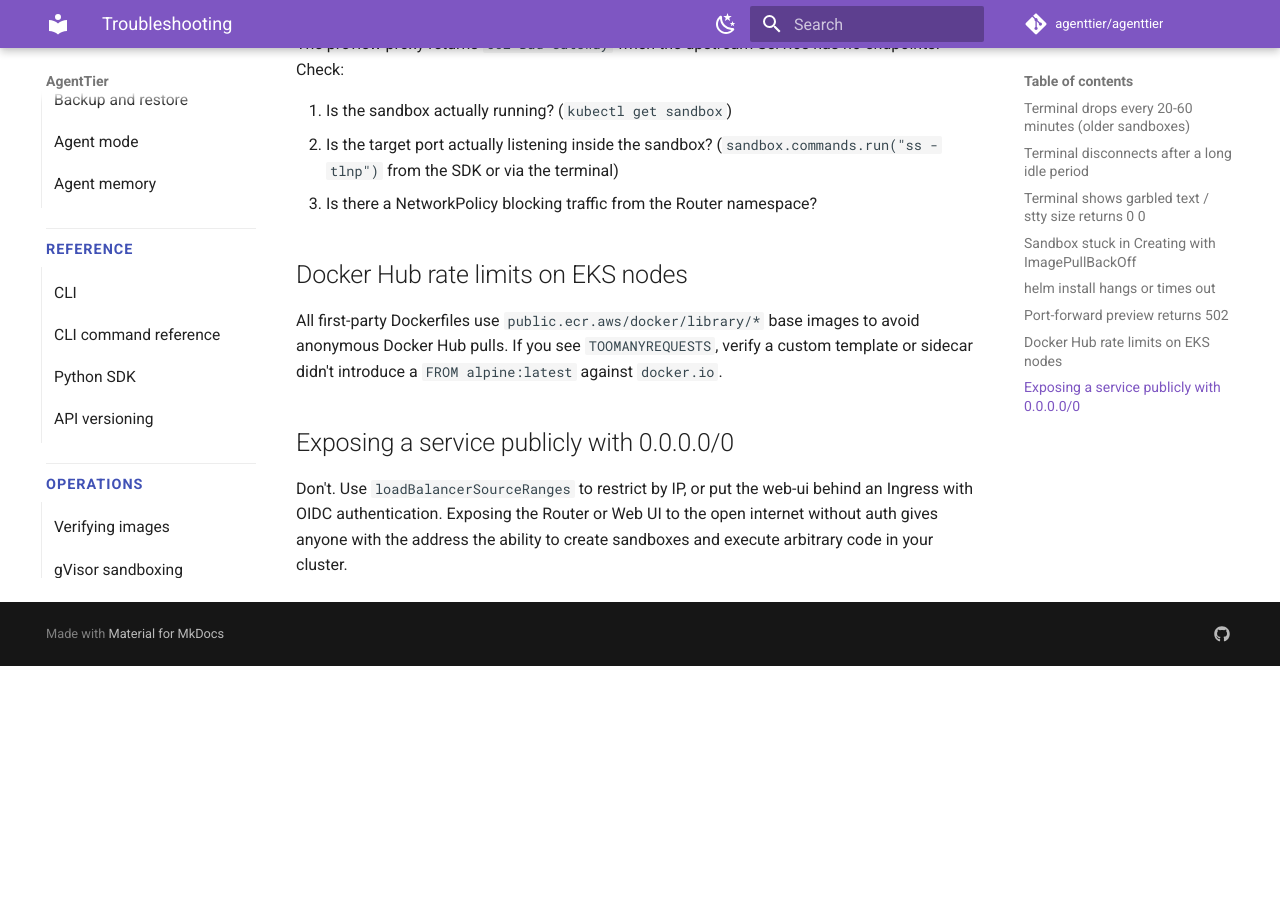
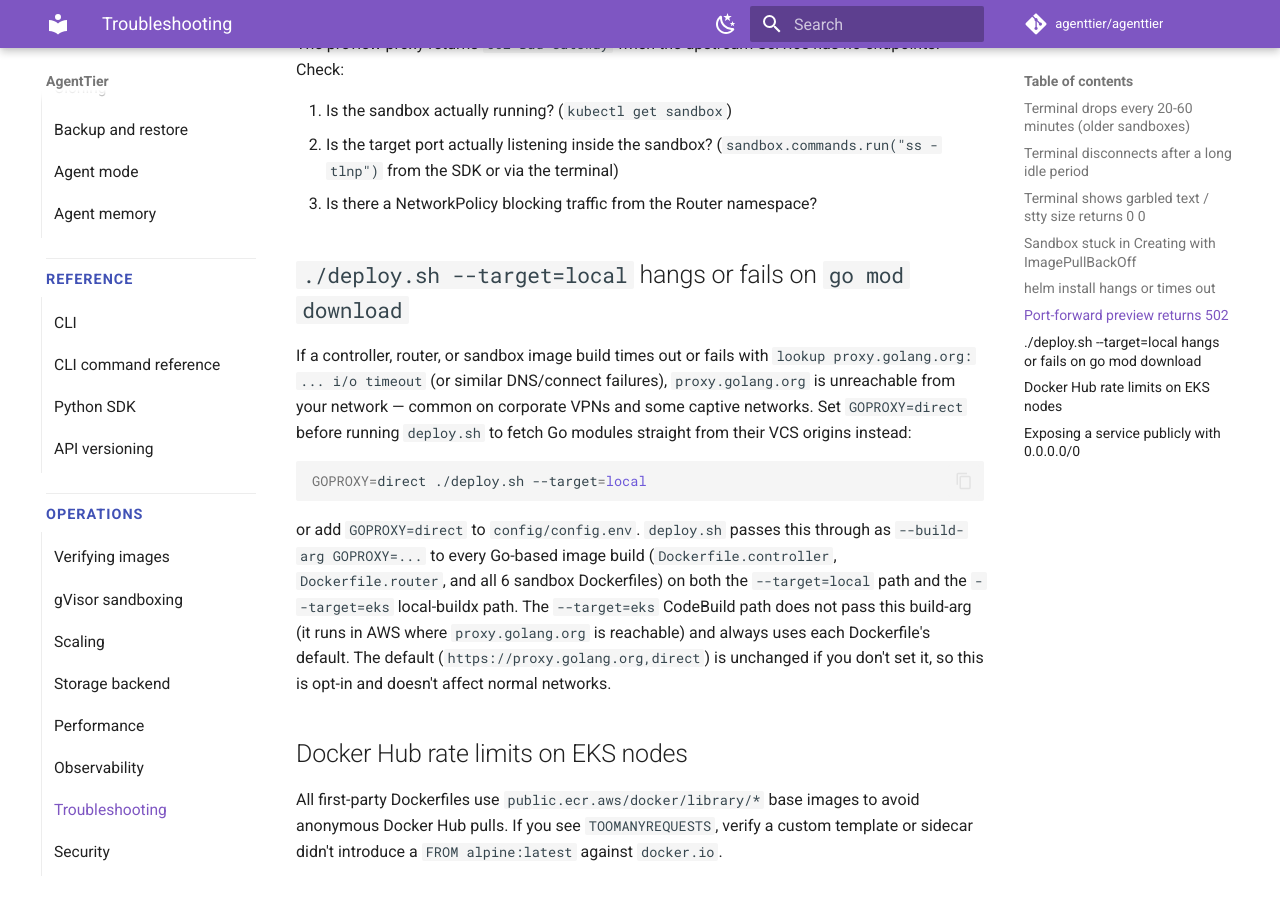
Before and after one commit to khanrubd/agenttier, an MkDocs documentation site: the page built from docs/docs/troubleshooting.md, in a window 1280 px wide and 900 px high, scrolled down 1982 px. Built offline with MkDocs 1.6.1 and Material for MkDocs 9.7.7, drawn with Linux system fonts in a browser that asks for light colours; comment, search, counter and statistics services are not loaded; before the commit the page ends 2648 px from its top, so only the background shows below that.

Commit message:
Local deploy test/fix: kind and minikube

````diff
--- a/docs/docs/troubleshooting.md
+++ b/docs/docs/troubleshooting.md
@@ -87,6 +87,28 @@ endpoints. Check:
    (`sandbox.commands.run("ss -tlnp")` from the SDK or via the terminal)
 3. Is there a NetworkPolicy blocking traffic from the Router namespace?
 
+## `./deploy.sh --target=local` hangs or fails on `go mod download`
+
+If a controller, router, or sandbox image build times out or fails with
+`lookup proxy.golang.org: ... i/o timeout` (or similar DNS/connect failures),
+`proxy.golang.org` is unreachable from your network — common on corporate
+VPNs and some captive networks. Set `GOPROXY=direct` before running
+`deploy.sh` to fetch Go modules straight from their VCS origins instead:
+
+```bash
+GOPROXY=direct ./deploy.sh --target=local
+```
+
+or add `GOPROXY=direct` to `config/config.env`. `deploy.sh` passes this
+through as `--build-arg GOPROXY=...` to every Go-based image build
+(`Dockerfile.controller`, `Dockerfile.router`, and all 6 sandbox
+Dockerfiles) on both the `--target=local` path and the `--target=eks`
+local-buildx path. The `--target=eks` CodeBuild path does not pass this
+build-arg (it runs in AWS where `proxy.golang.org` is reachable) and always
+uses each Dockerfile's default. The default (`https://proxy.golang.org,direct`)
+is unchanged if you don't set it, so this is opt-in and doesn't affect normal
+networks.
+
 ## Docker Hub rate limits on EKS nodes
 
 All first-party Dockerfiles use `public.ecr.aws/docker/library/*` base images
````
Also changed, not shown: 8 other files.
